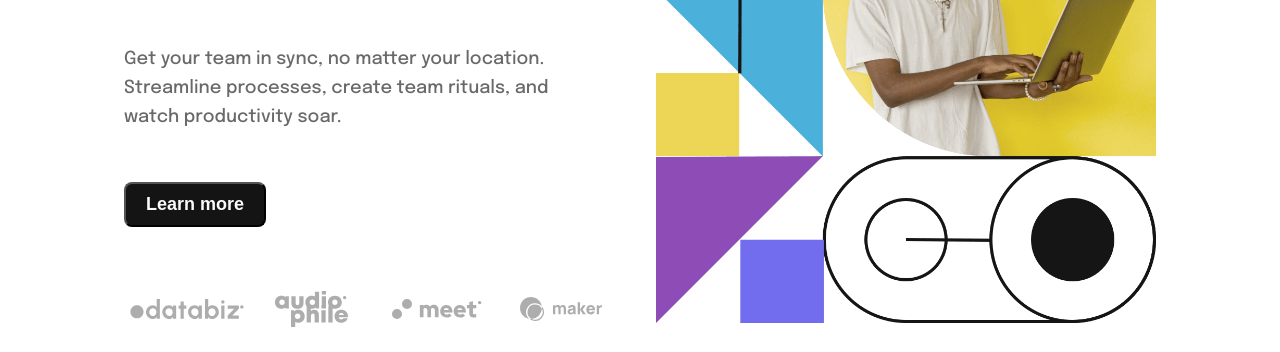
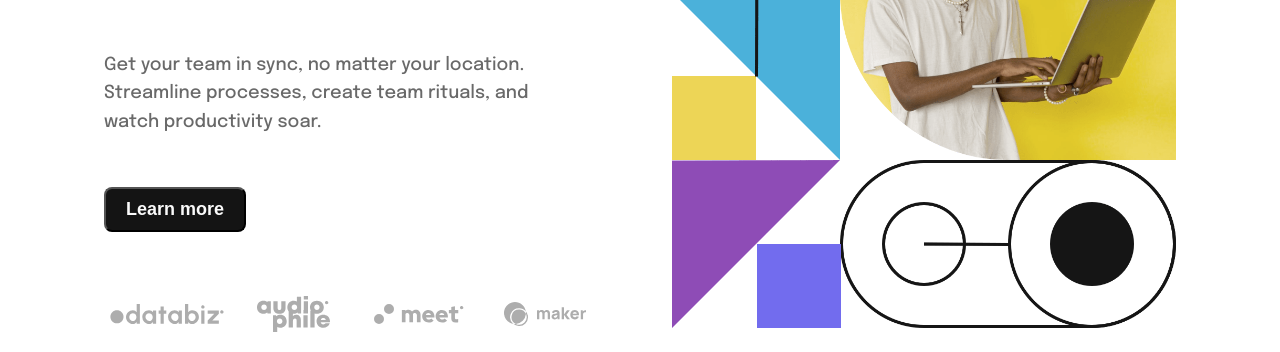
Before and after one commit to temiye18/intro-section, a plain HTML site: page index.html in a window 1280 px wide. Shown: the part 448-800 px from the top of the page. Drawn offline with Linux system fonts and the light colour scheme.

Commit message:
adjusted css

```diff
--- a/style.css
+++ b/style.css
@@ -87,14 +87,16 @@ nav ul li:nth-child(2) a {
 
 section.showcase {
   display: grid;
-  grid-template-columns: repeat(auto-fit, minmax(300px, 500px));
+  grid-template-columns: repeat(auto-fit, minmax(300px, 1fr));
   justify-content: center;
   /* align-content: center; */
-  gap: 2rem;
+  gap: 4rem;
+  padding: 0 4.5rem;
   /* height: 100vh; */
 }
 
 .showcase__header {
+  justify-self: start;
   align-self: end;
   /* width: 550px; */
 }
@@ -128,3 +130,7 @@ section.showcase {
   align-items: center;
   margin-top: 4rem;
 }
+
+.showcase__image {
+  justify-self: end;
+}
```
